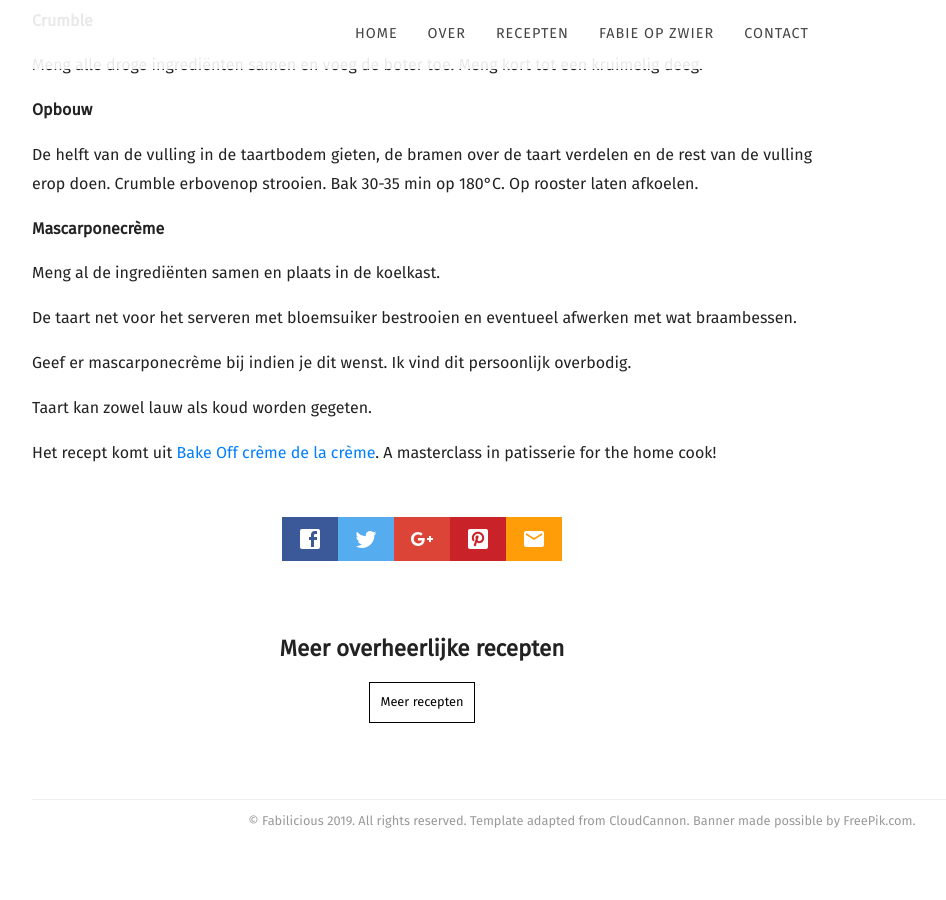
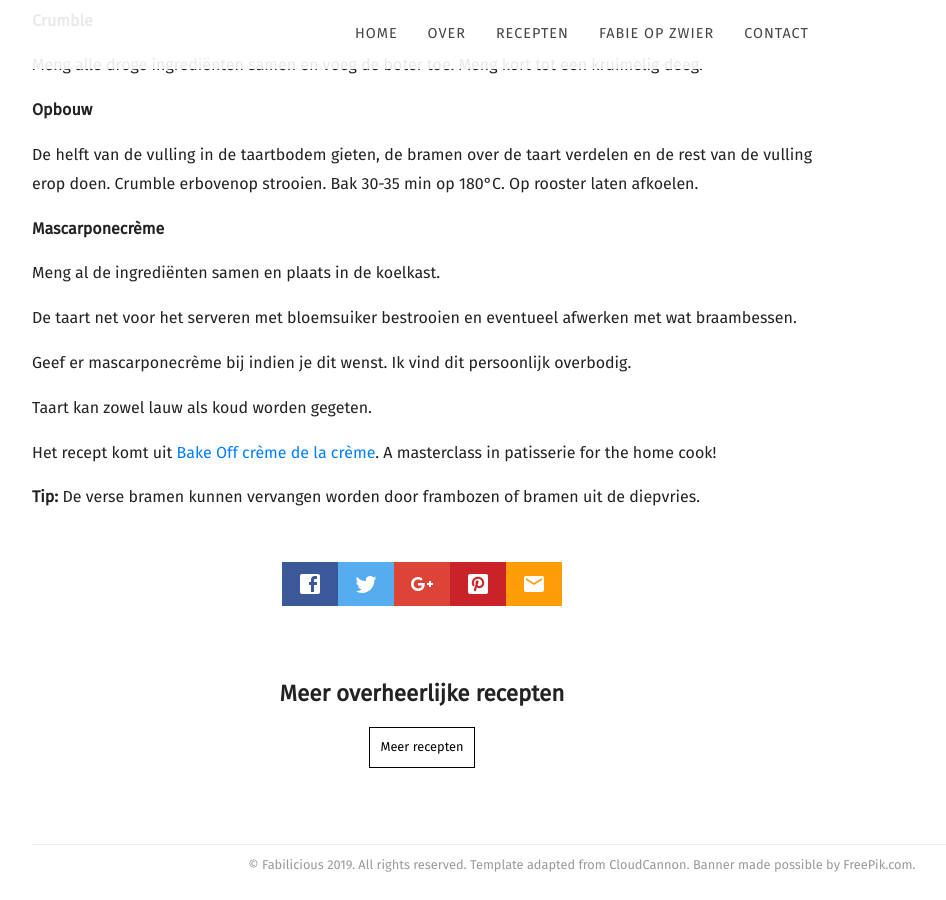
Before and after one commit to fabilicious/fabilicious.github.io, a Jekyll site: the page built from recipes/_posts/2019-09-29-Bramen_appeltaart_met_yoghurt.md, in a window 1280 px wide and 900 px high, scrolled down 2333 px. Shown: the whole window, without its empty margins (58-1004 px from the left). Built offline with Jekyll 4.4.1, drawn with Linux system fonts in a browser that asks for light colours; nearby versions of some CDN libraries; some web fonts are replaced; before the commit the page ends 3188 px from its top, so only the background shows below that.

Commit message:
Update 2019-09-29-Bramen_appeltaart_met_yoghurt.md

```diff
--- a/recipes/_posts/2019-09-29-Bramen_appeltaart_met_yoghurt.md
+++ b/recipes/_posts/2019-09-29-Bramen_appeltaart_met_yoghurt.md
@@ -77,3 +77,6 @@ Taart kan zowel lauw als koud worden gegeten.
 
 Het recept komt uit [Bake Off crème de la crème](https://www.bookdepository.com/Creme-de-la-Creme-Martin-Chiffers/9781473615663).
 A masterclass in patisserie for the home cook!
+
+<b>Tip: </b>
+De verse bramen kunnen vervangen worden door frambozen of bramen uit de diepvries.
```
